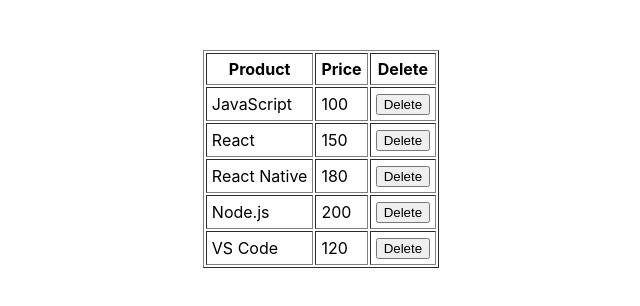
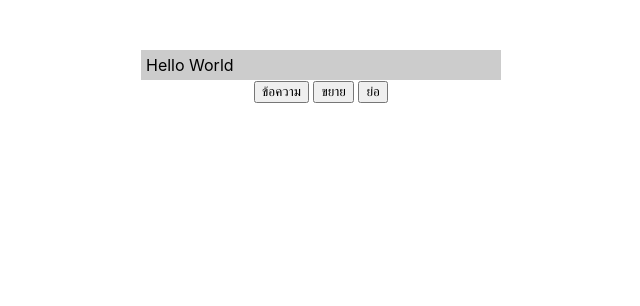
Before and after one commit to Pongsakorn-Siritemkul/app1, a React (Create React App) app: page / in a window 1280 px wide. Shown: the top 306 px of the page, without its empty margins (319-959 px from the left). Built offline with nearby package versions, Linux system fonts and the light colour scheme.

Commit message:
state-func

```diff
--- a/src/App.js
+++ b/src/App.js
@@ -1,6 +1,6 @@
 import React from 'react';
-import {RefsArray} from './refs-array.js';
+import MessageBox from './state-func.js';
 
 export default function App() {
-  return <RefsArray/>;
+  return <MessageBox/>;
 }
--- /dev/null
+++ b/src/state-func.js
@@ -0,0 +1,36 @@
+import React,{useState} from "react";
+
+export default function MessageBox() {
+    let [text, setText] = useState("Hello World");
+    let [size, setSize] = React.useState(16);
+
+    const onClickButton = () => {
+        let t = prompt('กำหนดข้อความ')
+        if(t){
+            setText(t);
+        }
+    }
+
+    const onClickZoomIn = () => {
+        let newSize = size + 5;
+        setSize(newSize);
+    }
+
+    let msgboxstyle = {
+        display: 'inline-block',
+        width: 350,
+        fontSize: size,
+        backgroundColor: '#ccc',
+        padding: 5,
+        textAlign: 'left',
+    }
+
+    return (
+        <div style={{ textAlign: 'center', marginTop: '50px' }}>
+            <div style={msgboxstyle}>{text}</div><br></br>
+            <button onClick={onClickButton}>ข้อความ</button>&nbsp;
+            <button onClick={onClickZoomIn}>ขยาย</button>&nbsp;
+            <button onClick={() => setSize(size - 5)}>ย่อ</button>
+        </div>
+    )
+}
```
